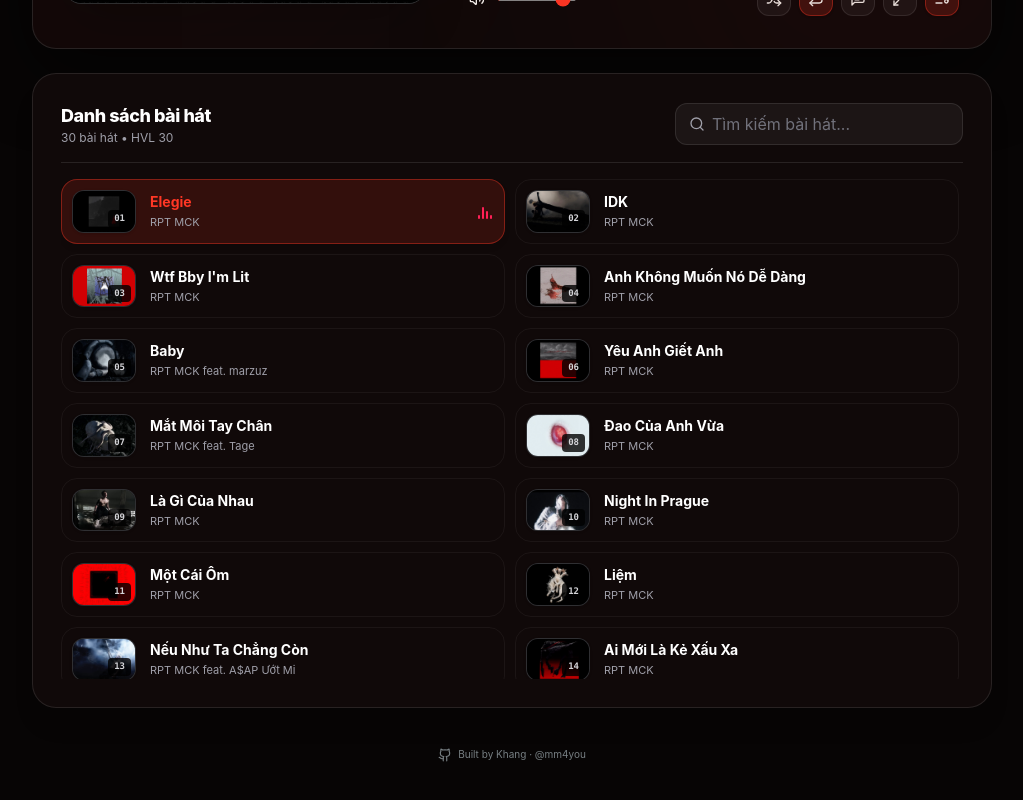
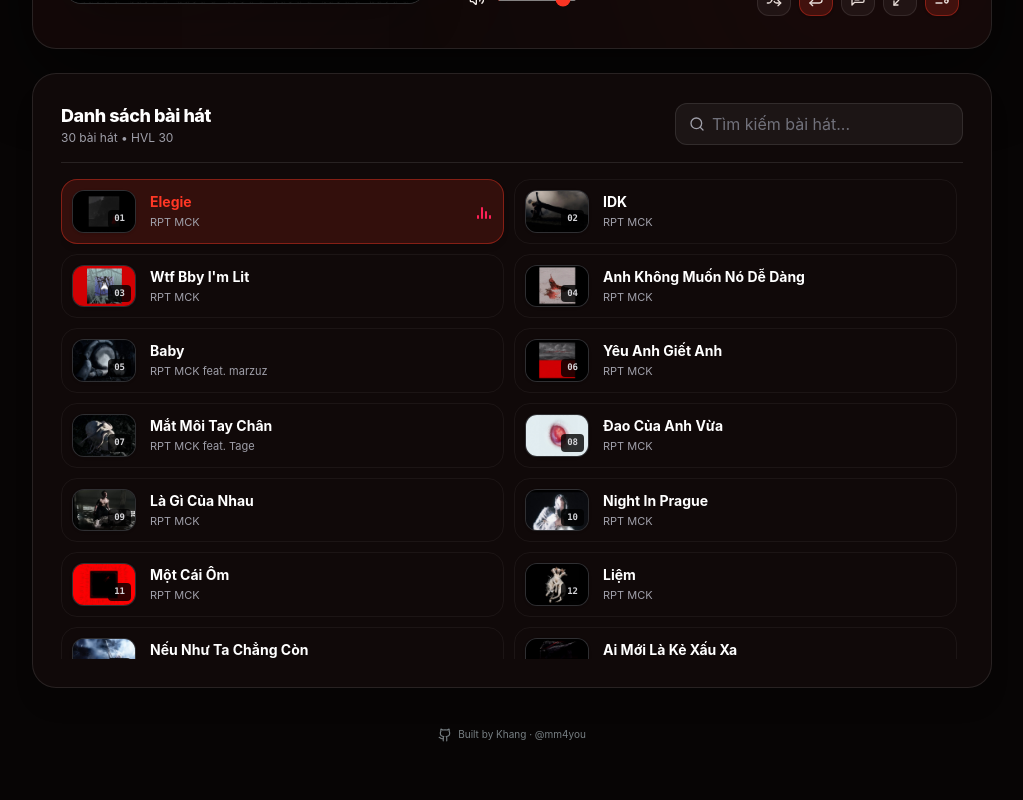
Before and after one commit to mm4you/hvl-30, a Next.js app: page / in a window 1280 px wide. Shown: the part 384-1184 px from the top of the page, without its empty margins (128-1151 px from the left). Built offline with nearby package versions, Linux system fonts and the light colour scheme; no server answers; the database is empty.

Commit message:
style: luxury ultra-thin transparent scrollbar for playlist panel

```diff
--- a/app/globals.css
+++ b/app/globals.css
@@ -1049,3 +1049,23 @@ footer a:hover { color: var(--accent); }
 @media (prefers-reduced-motion: reduce) {
   *, *::before, *::after { scroll-behavior: auto !important; animation-duration: .01ms !important; animation-iteration-count: 1 !important; }
 }
+
+
+/* Luxury Minimalist Scrollbar */
+.custom-scrollbar {
+  scrollbar-width: thin;
+  scrollbar-color: rgba(255, 255, 255, 0.15) transparent;
+}
+.custom-scrollbar::-webkit-scrollbar {
+  width: 4px;
+}
+.custom-scrollbar::-webkit-scrollbar-track {
+  background: transparent;
+}
+.custom-scrollbar::-webkit-scrollbar-thumb {
+  background: rgba(255, 255, 255, 0.15);
+  border-radius: 999px;
+}
+.custom-scrollbar::-webkit-scrollbar-thumb:hover {
+  background: rgba(255, 55, 35, 0.5);
+}
--- a/components/player/PlaylistPanel.tsx
+++ b/components/player/PlaylistPanel.tsx
@@ -50,7 +50,7 @@ export function PlaylistPanel({ isVisible }: { isVisible: boolean }) {
       </div>
 
       {/* 2-Column Balanced Track Grid */}
-      <div className="grid grid-cols-1 md:grid-cols-2 gap-2.5 max-h-[500px] overflow-y-auto pr-1">
+      <div className="grid grid-cols-1 md:grid-cols-2 gap-2.5 max-h-[480px] overflow-y-auto pr-1.5 custom-scrollbar">
         {filteredTracks.map((track) => {
           const isCurrent = currentTrack?.id === track.id;
 
```
